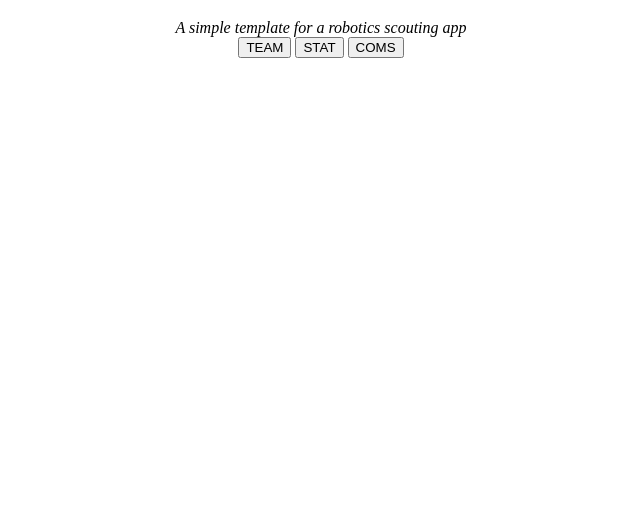
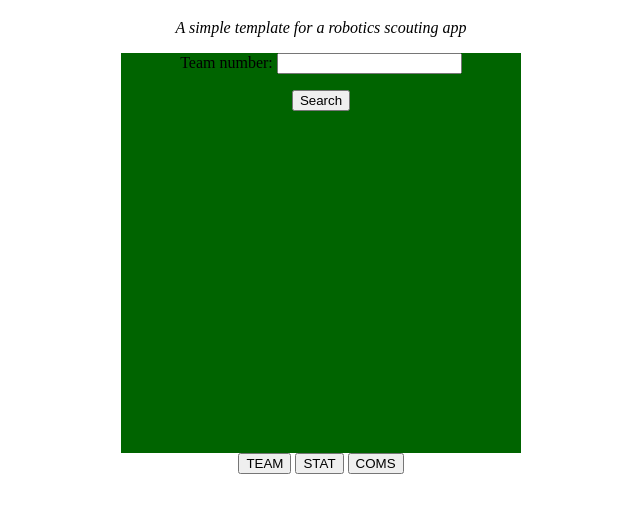
Before and after one commit to CodeSalvageON/Unimatrix-Zero, a website: page public/static/index.html in a window 1280 px wide. Both pictures are taken after a click on the button "TEAM". Shown: the part 61-574 px from the top of the page, without its empty margins (319-959 px from the left). Drawn offline with Linux system fonts and the light colour scheme.

Commit message:
Completed Team form

```diff
--- a/public/scripts/component.js
+++ b/public/scripts/component.js
@@ -2,6 +2,24 @@ const teamBtn = document.getElementById("team");
 const statBtn = document.getElementById("stat");
 const comsBtn = document.getElementById("coms");
 
+const teamSec = document.getElementById("teamSec");
+const statSec = document.getElementById("statSec");
+const comsSec = document.getElementById("comsSec");
+
+teamSec.style.display = "none";
+statSec.style.display = "none";
+comsSec.style.display = "none";
+
+const teamForm = document.getElementById("team-form");
+const teamNumber = document.getElementById("team-number");
+
 teamBtn.onclick = function () {
+  teamSec.style.display = "block";
+  statSec.style.display = "none";
+  comsSec.style.display = "none";
+}
 
+teamForm.onsubmit = function () {
+  event.preventDefault();
+     window.open("https://www.thebluealliance.com/team/" + teamNumber.value)
 }
--- a/public/static/index.html
+++ b/public/static/index.html
@@ -10,8 +10,15 @@
       <h1>Unimatrix Zer0 2022</h1>
       <i>A simple template for a robotics scouting app</i>
       <br/>
-      <div id="">
-
+      <div id="pip">
+        <section id="teamSec">
+          <form id="team-form">
+            <p>Team number: <input id="team-number" type="number" required/></p>
+            <button>Search</button>
+          </form>
+        </section>
+        <section id="statSec"></section>
+        <section id="comsSec"></section>
       </div>
       <button id="team">TEAM</button>
       <button id="stat">STAT</button>
--- a/public/styles/fsex.css
+++ b/public/styles/fsex.css
@@ -0,0 +1,5 @@
+#pip {
+  width: 400px;
+  height: 400px;
+  background-color: darkgreen;
+}
```
